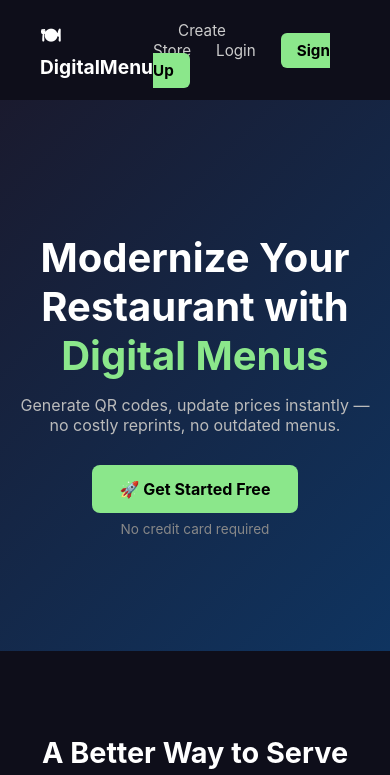
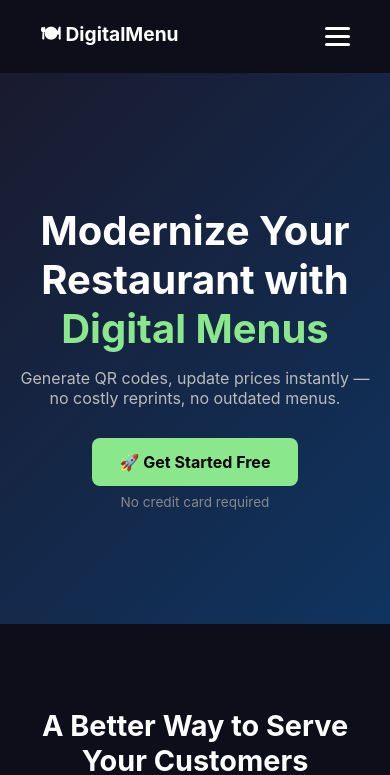
Before and after one commit to harishcsx/digital-menu, a React (Vite) app in the folder frontend/: page / in a window 390 px wide. Shown: the top 775 px of the page. Built offline with nearby package versions, Linux system fonts and the light colour scheme.

Commit message:
Update App.jsx

```diff
--- a/frontend/src/App.jsx
+++ b/frontend/src/App.jsx
@@ -78,32 +78,269 @@
 
 
 
+// main content
 
 
 
 
+// import React from 'react';
+// import { Link } from 'react-router-dom';
+// import FeatureCard from '../components/FeatureCard.jsx';
+// import demoQR from './demo-qr.png';
+// import './App.css';
 
-import React from 'react';
-import { Link } from 'react-router-dom';
-import FeatureCard from '../components/FeatureCard.jsx';
-import demoQR from './demo-qr.png';
-import './App.css';
+// const App = () => {
+//   return (
+//     <div style={pageStyle}>
+
+//       {/* Navbar */}
+//       <header style={nav}>
+//         <div style={logo}>🍽 DigitalMenu</div>
+//         <nav>
+//           <Link to="/create" style={navLink}>Create Store</Link>
+//           <Link to="/login" style={navLink}>Login</Link>
+//           <Link to="/signup" style={{ ...navLink, ...navCTA }}>Sign Up</Link>
+//         </nav>
+//       </header>
+
+//       {/* Hero */}
+//       <section style={hero}>
+//         <div>
+//           <h1 style={heroTitle}>
+//             Modernize Your Restaurant with <span style={highlight}>Digital Menus</span>
+//           </h1>
+//           <p style={heroSub}>
+//             Generate QR codes, update prices instantly — no costly reprints, no outdated menus.
+//           </p>
+//           <Link to="/create" style={primaryBtn}>🚀 Get Started Free</Link>
+//           <p style={smallNote}>No credit card required</p>
+//         </div>
+//       </section>
+
+//       {/* Value Proposition */}
+//       <section style={section}>
+//         <h2 style={sectionTitle}>A Better Way to Serve Your Customers</h2>
+//         <p style={textCenter}>
+//           Traditional paper menus are slow to update and expensive to maintain.
+//           Digital menus with QR codes are eco-friendly, easy to update, and give customers a seamless ordering experience.
+//         </p>
+//       </section>
+
+//       {/* Features */}
+//       <section style={section}>
+//         <h2 style={sectionTitle}>Core Features</h2>
+//         <div style={featureGrid}>
+//           <FeatureCard
+//             image="https://cdn-icons-png.flaticon.com/512/5628/5628131.png"
+//             title="QR Code Generator"
+//             description="Generate and download printable QR codes for your restaurants."
+//           />
+//           <FeatureCard
+//             image="https://cdn-icons-png.flaticon.com/512/6096/6096989.png"
+//             title="Live Menu Updates"
+//             description="Instant menu updates — change prices, add items anytime."
+//           />
+//           <FeatureCard
+//             image="https://cdn-icons-png.flaticon.com/512/18147/18147870.png"
+//             title="Multi-Store Management"
+//             description="Easily control menus for multiple branches from one dashboard."
+//           />
+//         </div>
+//       </section>
+
+//       {/* How It Works */}
+//       <section style={altSection}>
+//         <h2 style={sectionTitle}>How It Works</h2>
+//         <div style={howGrid}>
+//           <div style={howCard}>
+//             <span style={howNum}>1</span>
+//             <p>Create your store & menu</p>
+//           </div>
+//           <div style={howCard}>
+//             <span style={howNum}>2</span>
+//             <p>Generate & print your QR code</p>
+//           </div>
+//           <div style={howCard}>
+//             <span style={howNum}>3</span>
+//             <p>Customers scan & order from their phone</p>
+//           </div>
+//         </div>
+//       </section>
+
+//       {/* Demo Section */}
+//       <section style={section}>
+//         <h2 style={sectionTitle}>Try Our Demo</h2>
+//         <p style={demoSub}>Scan this QR or click to open demo menu</p>
+//         <img
+//           src={demoQR}
+//           alt="Demo QR"
+//           style={qrImg}
+//         />
+//         <p><a href="/store/demo" style={demoLink}>Visit Demo Store</a></p>
+//       </section>
+
+//       {/* Social Proof */}
+//       <section style={section}>
+//         <h2 style={sectionTitle}>Trusted by Restaurants Everywhere</h2>
+//         <p style={testimonial}>"Our customer orders increased by 30% after switching to DigitalMenu!" — Bon Appétit Cafe</p>
+//       </section>
+
+//       {/* Final CTA */}
+//       <section style={ctaSection}>
+//         <h2 style={ctaTitle}>Level up your restaurant today</h2>
+//         <Link to="/signup" style={primaryBtn}>Sign Up Now</Link>
+//       </section>
+
+//       {/* Footer */}
+//       <footer style={footer}>
+//         &copy; 2025 DigitalMenu | Built by hx
+//       </footer>
+
+//     </div>
+//   );
+// };
+
+// //
+// // Styles
+// //
+// const pageStyle = {
+//   fontFamily: "'Inter', sans-serif",
+//   backgroundColor: '#0e0e1a',
+//   color: '#fff'
+// };
+
+// const nav = {
+//   display: 'flex',
+//   justifyContent: 'space-between',
+//   padding: '20px 40px',
+//   alignItems: 'center',
+//   backgroundColor: '#0e0e1a',
+//   position: 'sticky',
+//   top: 0,
+//   zIndex: 10
+// };
+
+// const logo = { fontWeight: 'bold', fontSize: '1.2rem' };
+
+// const navLink = {
+//   color: '#ccc',
+//   marginLeft: '25px',
+//   textDecoration: 'none',
+//   fontSize: '0.95rem',
+// };
+
+// const navCTA = {
+//   backgroundColor: '#8be78b',
+//   color: '#000',
+//   padding: '8px 16px',
+//   borderRadius: '6px',
+//   fontWeight: 'bold'
+// };
+
+// const hero = {
+//   textAlign: 'center',
+//   padding: '100px 20px',
+//   background: 'linear-gradient(135deg, #1a1a2e, #0f3460)',
+// };
+
+// const heroTitle = { fontSize: '2.5rem', marginBottom: '15px' };
+// const highlight = { color: '#8be78b' };
+// const heroSub = { color: '#bbb', maxWidth: '600px', margin: '0 auto 30px' };
+// const primaryBtn = {
+//   display: 'inline-block',
+//   backgroundColor: '#8be78b',
+//   color: '#000',
+//   padding: '14px 28px',
+//   borderRadius: '8px',
+//   fontWeight: 'bold',
+//   fontSize: '1rem',
+//   textDecoration: 'none',
+// };
+
+// const smallNote = { fontSize: '0.85rem', color: '#888', marginTop: '8px' };
+
+// const section = { padding: '60px 20px', textAlign: 'center', maxWidth: '1100px', margin: '0 auto' };
+// const sectionTitle = { fontSize: '1.8rem', marginBottom: '20px' };
+// const textCenter = { maxWidth: '700px', margin: '0 auto', color: '#ccc' };
+
+// const featureGrid = { display: 'grid', gridTemplateColumns: 'repeat(auto-fit, minmax(250px, 1fr))', gap: '20px', marginTop: '30px' };
+
+// const altSection = { ...section, backgroundColor: '#1a1a2e' };
+
+// const howGrid = { display: 'flex', justifyContent: 'center', gap: '40px', flexWrap: 'wrap', marginTop: '30px' };
+// const howCard = { width: '200px', backgroundColor: '#12122b', padding: '20px', borderRadius: '8px', textAlign: 'center' };
+// const howNum = { display: 'block', fontSize: '2rem', fontWeight: 'bold', color: '#8be78b', marginBottom: '10px' };
+
+// const demoSub = { color: '#bbb', marginBottom: '20px' };
+// const qrImg = { width: '130px', margin: '20px auto', display: 'block' };
+// const demoLink = { color: '#4da6ff', fontWeight: 'bold', textDecoration: 'none' };
+
+// const testimonial = { color: '#ccc', fontStyle: 'italic', marginTop: '20px' };
+
+// const ctaSection = { backgroundColor: '#8be78b', color: '#000', padding: '50px 20px', textAlign: 'center' };
+// const ctaTitle = { fontSize: '1.8rem', marginBottom: '20px' };
+
+// const footer = { textAlign: 'center', padding: '20px', fontSize: '0.85rem', backgroundColor: '#12122b', color: '#888' };
+
+// export default App;
+
+
+
+
+import demoQR from './qr.png'
+import React, { useState, useEffect } from "react";
+import { Link } from "react-router-dom";
+import FeatureCard from "../components/FeatureCard.jsx";
+import "./App.css";
 
 const App = () => {
+  const [menuOpen, setMenuOpen] = useState(false);
+  const [isMobile, setIsMobile] = useState(window.innerWidth < 768);
+
+  useEffect(() => {
+    const handleResize = () => {
+      setIsMobile(window.innerWidth < 768);
+      if (window.innerWidth >= 768) setMenuOpen(false); // close if resized back to desktop
+    };
+    window.addEventListener("resize", handleResize);
+    return () => window.removeEventListener("resize", handleResize);
+  }, []);
+
   return (
     <div style={pageStyle}>
-
       {/* Navbar */}
       <header style={nav}>
         <div style={logo}>🍽 DigitalMenu</div>
-        <nav>
-          <Link to="/create" style={navLink}>Create Store</Link>
-          <Link to="/login" style={navLink}>Login</Link>
-          <Link to="/signup" style={{ ...navLink, ...navCTA }}>Sign Up</Link>
-        </nav>
+
+        {/* Desktop Nav */}
+        {!isMobile && (
+          <nav>
+            <Link to="/create" style={navLink}>Create Store</Link>
+            <Link to="/login" style={navLink}>Login</Link>
+            <Link to="/signup" style={{ ...navLink, ...navCTA }}>Sign Up</Link>
+          </nav>
+        )}
+
+        {/* Mobile Hamburger */}
+        {isMobile && (
+          <div style={burger} onClick={() => setMenuOpen(!menuOpen)}>
+            <div style={burgerLine}></div>
+            <div style={burgerLine}></div>
+            <div style={burgerLine}></div>
+          </div>
+        )}
       </header>
 
-      {/* Hero */}
+      {/* Mobile Dropdown Menu */}
+      {isMobile && menuOpen && (
+        <div style={{ ...mobileMenu, animation: "slideDown 0.3s ease-out" }}>
+          <Link to="/create" style={mobileLink} onClick={() => setMenuOpen(false)}>Create Store</Link>
+          <Link to="/login" style={mobileLink} onClick={() => setMenuOpen(false)}>Login</Link>
+          <Link to="/signup" style={{ ...mobileLink, ...navCTA, display: "block", margin: "10px 0" }} onClick={() => setMenuOpen(false)}>Sign Up</Link>
+        </div>
+      )}
+
+      {/* Hero Section */}
       <section style={hero}>
         <div>
           <h1 style={heroTitle}>
@@ -176,13 +413,15 @@ const App = () => {
           alt="Demo QR"
           style={qrImg}
         />
-        <p><a href="/store/demo" style={demoLink}>Visit Demo Store</a></p>
+        <p><a href="/store/Demo" style={demoLink}>Visit Demo Store</a></p>
       </section>
 
       {/* Social Proof */}
       <section style={section}>
         <h2 style={sectionTitle}>Trusted by Restaurants Everywhere</h2>
-        <p style={testimonial}>"Our customer orders increased by 30% after switching to DigitalMenu!" — Bon Appétit Cafe</p>
+        <p style={testimonial}>
+          "Our customer orders increased by 30% after switching to DigitalMenu!" — Bon Appétit Cafe
+        </p>
       </section>
 
       {/* Final CTA */}
@@ -196,6 +435,15 @@ const App = () => {
         &copy; 2025 DigitalMenu | Built by hx
       </footer>
 
+      {/* Inline Animation */}
+      <style>
+        {`
+          @keyframes slideDown {
+            from { opacity: 0; transform: translateY(-10px); }
+            to { opacity: 1; transform: translateY(0); }
+          }
+        `}
+      </style>
     </div>
   );
 };
@@ -205,81 +453,111 @@ const App = () => {
 //
 const pageStyle = {
   fontFamily: "'Inter', sans-serif",
-  backgroundColor: '#0e0e1a',
-  color: '#fff'
+  backgroundColor: "#0e0e1a",
+  color: "#fff",
 };
 
 const nav = {
-  display: 'flex',
-  justifyContent: 'space-between',
-  padding: '20px 40px',
-  alignItems: 'center',
-  backgroundColor: '#0e0e1a',
-  position: 'sticky',
+  display: "flex",
+  justifyContent: "space-between",
+  padding: "20px 40px",
+  alignItems: "center",
+  backgroundColor: "#0e0e1a",
+  position: "sticky",
   top: 0,
-  zIndex: 10
+  zIndex: 10,
 };
 
-const logo = { fontWeight: 'bold', fontSize: '1.2rem' };
+const logo = { fontWeight: "bold", fontSize: "1.2rem" };
 
 const navLink = {
-  color: '#ccc',
-  marginLeft: '25px',
-  textDecoration: 'none',
-  fontSize: '0.95rem',
+  color: "#ccc",
+  marginLeft: "25px",
+  textDecoration: "none",
+  fontSize: "0.95rem",
 };
 
 const navCTA = {
-  backgroundColor: '#8be78b',
-  color: '#000',
-  padding: '8px 16px',
-  borderRadius: '6px',
-  fontWeight: 'bold'
+  backgroundColor: "#8be78b",
+  color: "#000",
+  padding: "8px 16px",
+  borderRadius: "6px",
+  fontWeight: "bold",
+};
+
+const burger = {
+  display: "flex",
+  flexDirection: "column",
+  cursor: "pointer",
+  gap: "5px",
+};
+
+const burgerLine = {
+  width: "25px",
+  height: "3px",
+  backgroundColor: "#fff",
+  borderRadius: "3px",
+};
+
+const mobileMenu = {
+  backgroundColor: "#12122b",
+  padding: "15px 20px",
+  display: "flex",
+  flexDirection: "column",
+  alignItems: "flex-start",
+};
+
+const mobileLink = {
+  color: "#ccc",
+  textDecoration: "none",
+  padding: "10px 0",
+  fontSize: "1rem",
 };
 
 const hero = {
-  textAlign: 'center',
-  padding: '100px 20px',
-  background: 'linear-gradient(135deg, #1a1a2e, #0f3460)',
+  textAlign: "center",
+  padding: "100px 20px",
+  background: "linear-gradient(135deg, #1a1a2e, #0f3460)",
 };
 
-const heroTitle = { fontSize: '2.5rem', marginBottom: '15px' };
-const highlight = { color: '#8be78b' };
-const heroSub = { color: '#bbb', maxWidth: '600px', margin: '0 auto 30px' };
+const heroTitle = { fontSize: "2.5rem", marginBottom: "15px" };
+const highlight = { color: "#8be78b" };
+const heroSub = { color: "#bbb", maxWidth: "600px", margin: "0 auto 30px" };
+
 const primaryBtn = {
-  display: 'inline-block',
-  backgroundColor: '#8be78b',
-  color: '#000',
-  padding: '14px 28px',
-  borderRadius: '8px',
-  fontWeight: 'bold',
-  fontSize: '1rem',
-  textDecoration: 'none',
+  display: "inline-block",
+  backgroundColor: "#8be78b",
+  color: "#000",
+  padding: "14px 28px",
+  borderRadius: "8px",
+  fontWeight: "bold",
+  fontSize: "1rem",
+  textDecoration: "none",
 };
 
-const smallNote = { fontSize: '0.85rem', color: '#888', marginTop: '8px' };
+const smallNote = { fontSize: "0.85rem", color: "#888", marginTop: "8px" };
 
-const section = { padding: '60px 20px', textAlign: 'center', maxWidth: '1100px', margin: '0 auto' };
-const sectionTitle = { fontSize: '1.8rem', marginBottom: '20px' };
-const textCenter = { maxWidth: '700px', margin: '0 auto', color: '#ccc' };
+const section = { padding: "60px 20px", textAlign: "center", maxWidth: "1100px", margin: "0 auto" };
+const sectionTitle = { fontSize: "1.8rem", marginBottom: "20px" };
+const textCenter = { maxWidth: "700px", margin: "0 auto", color: "#ccc" };
 
-const featureGrid = { display: 'grid', gridTemplateColumns: 'repeat(auto-fit, minmax(250px, 1fr))', gap: '20px', marginTop: '30px' };
+const featureGrid = { display: "grid", gridTemplateColumns: "repeat(auto-fit, minmax(250px, 1fr))", gap: "20px", marginTop: "30px" };
 
-const altSection = { ...section, backgroundColor: '#1a1a2e' };
+const altSection = { ...section, backgroundColor: "#1a1a2e" };
 
-const howGrid = { display: 'flex', justifyContent: 'center', gap: '40px', flexWrap: 'wrap', marginTop: '30px' };
-const howCard = { width: '200px', backgroundColor: '#12122b', padding: '20px', borderRadius: '8px', textAlign: 'center' };
-const howNum = { display: 'block', fontSize: '2rem', fontWeight: 'bold', color: '#8be78b', marginBottom: '10px' };
+const howGrid = { display: "flex", justifyContent: "center", gap: "40px", flexWrap: "wrap", marginTop: "30px" };
+const howCard = { width: "200px", backgroundColor: "#12122b", padding: "20px", borderRadius: "8px", textAlign: "center" };
+const howNum = { display: "block", fontSize: "2rem", fontWeight: "bold", color: "#8be78b", marginBottom: "10px" };
 
-const demoSub = { color: '#bbb', marginBottom: '20px' };
-const qrImg = { width: '130px', margin: '20px auto', display: 'block' };
-const demoLink = { color: '#4da6ff', fontWeight: 'bold', textDecoration: 'none' };
+const demoSub = { color: "#bbb", marginBottom: "20px" };
+const qrImg = { width: "130px", margin: "20px auto", display: "block" };
+const demoLink = { color: "#4da6ff", fontWeight: "bold", textDecoration: "none" };
 
-const testimonial = { color: '#ccc', fontStyle: 'italic', marginTop: '20px' };
+const testimonial = { color: "#ccc", fontStyle: "italic", marginTop: "20px" };
 
-const ctaSection = { backgroundColor: '#8be78b', color: '#000', padding: '50px 20px', textAlign: 'center' };
-const ctaTitle = { fontSize: '1.8rem', marginBottom: '20px' };
+const ctaSection = { backgroundColor: "#8be78b", color: "#000", padding: "50px 20px", textAlign: "center" };
+const ctaTitle = { fontSize: "1.8rem", marginBottom: "20px" };
 
-const footer = { textAlign: 'center', padding: '20px', fontSize: '0.85rem', backgroundColor: '#12122b', color: '#888' };
+const footer = { textAlign: "center", padding: "20px", fontSize: "0.85rem", backgroundColor: "#12122b", color: "#888" };
 
 export default App;
```
